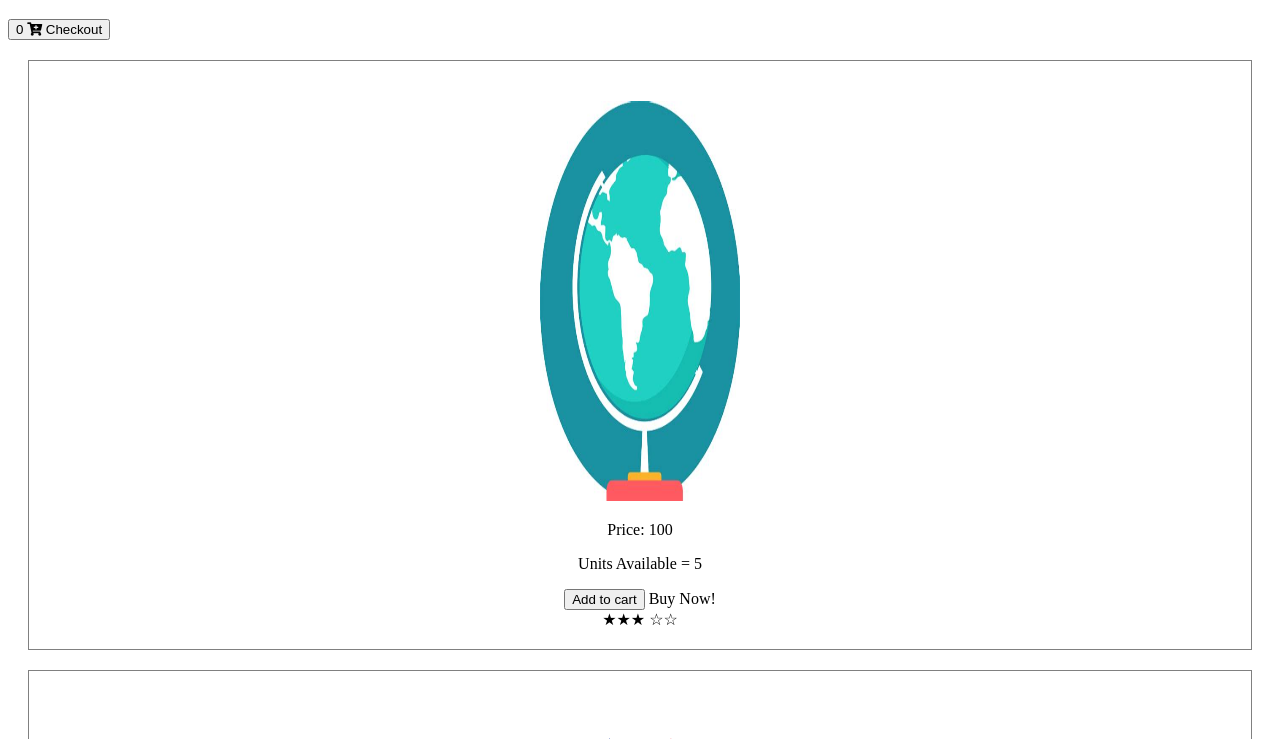
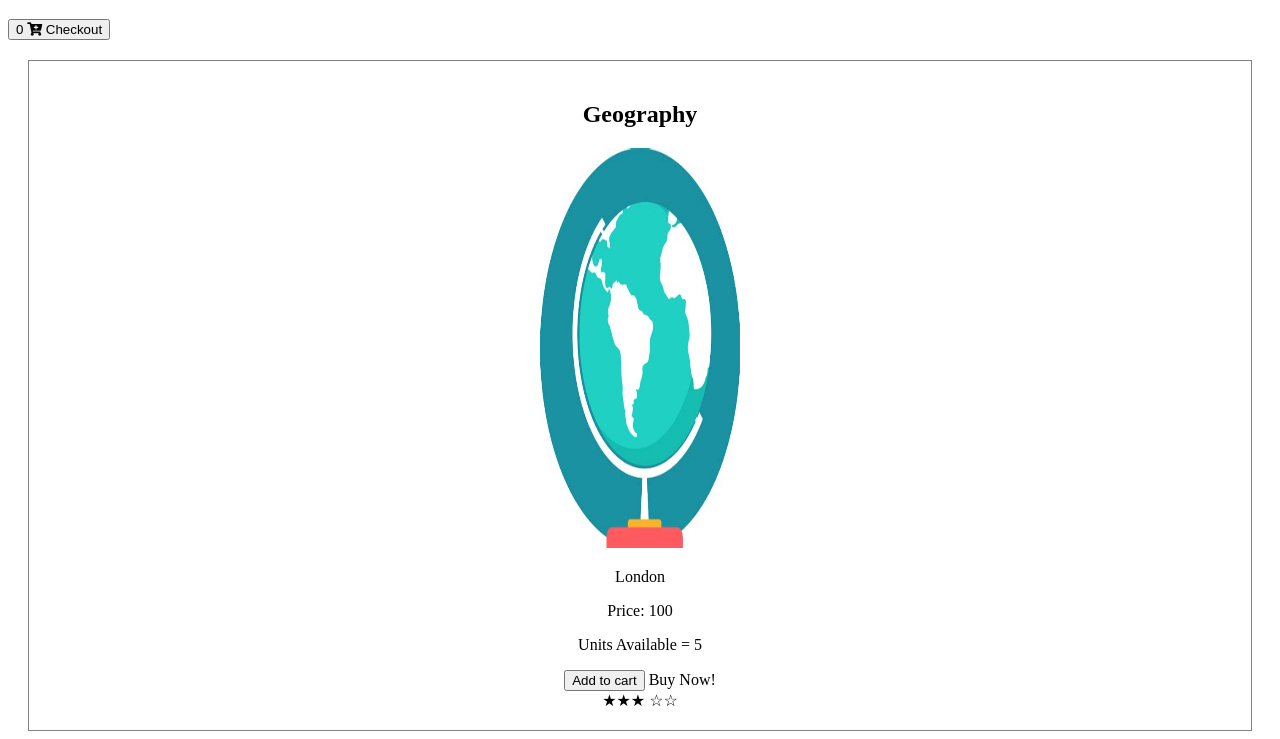
Before and after one commit to mitraksh/ProgressiveApp, a plain HTML site: page index.html in a window 1280 px wide. Shown: the part 61-800 px from the top of the page. Drawn offline with nearby package versions, Linux system fonts and the light colour scheme.

Commit message:
new changes

```diff
--- a/index.html
+++ b/index.html
@@ -41,11 +41,11 @@
             <div v-if='showProduct'>
                 <div class="product" v-for="product in sortProducts">
 
-            <h2 v-text="product.title"></h2>
+            <h2 v-text="product.subject"></h2>
             <figure>
                 <img v-bind:src="product.image" width="200" height="400">
             </figure>
-            <p v-html="product.description"></p>
+            <p v-html="product.location"></p>
             <p>Price: {{product.price}}</p>
             <p>Units Available = {{product.availableInventory}}</p>
             <button v-on:click='addToCart(product)' v-if='canAddToCart(product)'>Add to cart</button>
```
Also changed, not shown: 1 other file.
